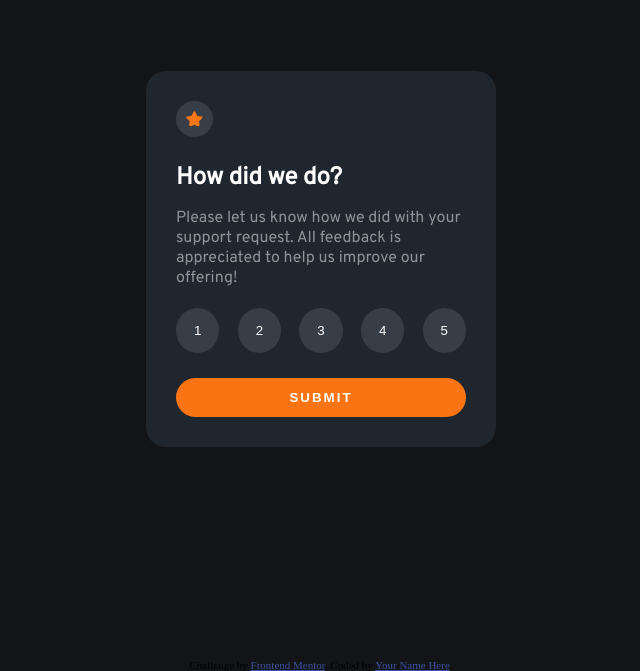
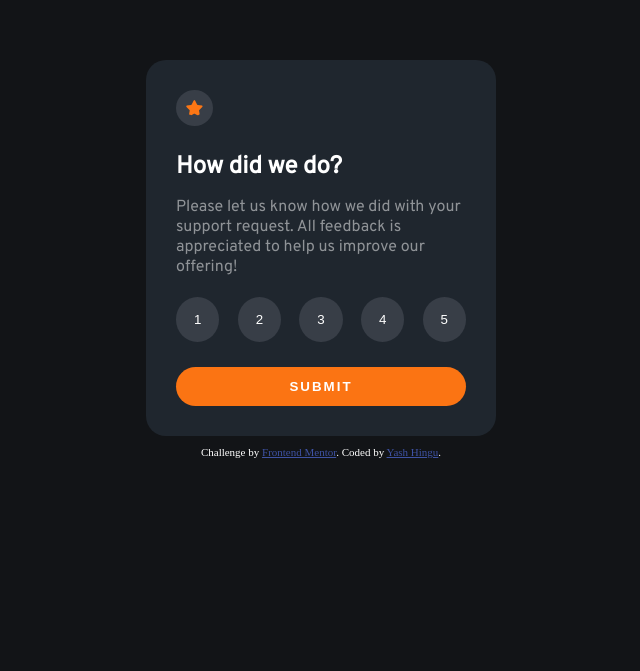
Before and after one commit to Yash1Hingu/interactiveratingui, a plain HTML site: page index.html in a window 1280 px wide. Shown: the part 141-812 px from the top of the page, without its empty margins (319-959 px from the left). Drawn offline with Linux system fonts and the light colour scheme.

Commit message:
link style update

```diff
--- a/index.html
+++ b/index.html
@@ -15,14 +15,12 @@
     .attribution {
       font-size: 11px;
       text-align: center;
+      color: #fff;
+      margin-top: 10px;
     }
 
     .attribution a {
       color: hsl(228, 45%, 44%);
-    }
-
-    .active {
-      background-color: aqua;
     }
   </style>
   <link rel="stylesheet" href="style.css">
@@ -57,12 +55,13 @@
       <div id="output" class="hidden"></div>
       <!-- Thank you state end -->
     </div>
+    <div class="attribution">
+      Challenge by <a href="https://www.frontendmentor.io?ref=challenge" target="_blank">Frontend Mentor</a>.
+      Coded by <a href="https://github.com/Yash1Hingu" target="_blank">Yash Hingu</a>.
+    </div>
   </div>
 
-  <div class="attribution">
-    Challenge by <a href="https://www.frontendmentor.io?ref=challenge" target="_blank">Frontend Mentor</a>.
-    Coded by <a href="#">Your Name Here</a>.
-  </div>
+
 
   <script>
     const form = document.getElementById("ratingForm");
--- a/style.css
+++ b/style.css
@@ -12,6 +12,7 @@ html{
     display: flex;
     justify-content: center;
     align-items: center;
+    flex-direction: column;
     height: 100vh;
 }
 .center{
```
